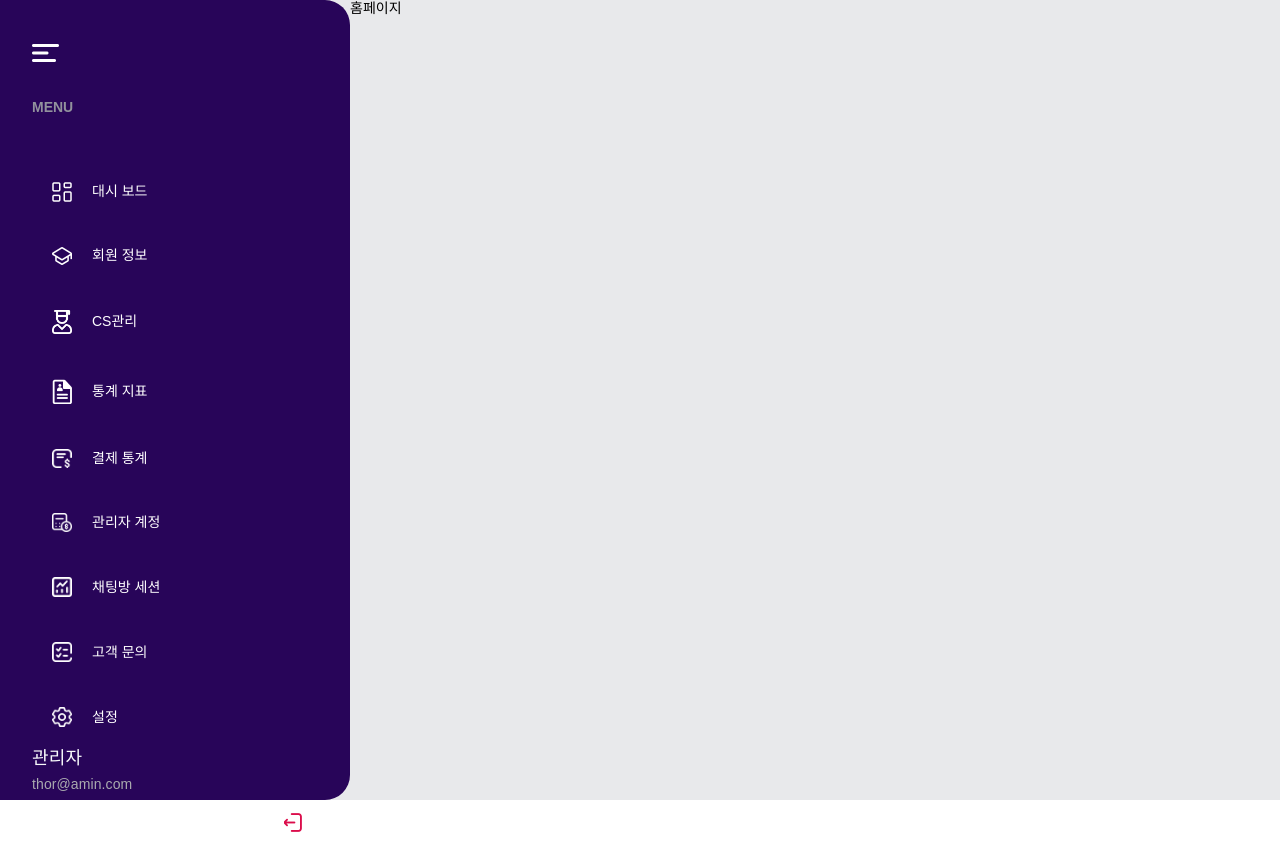
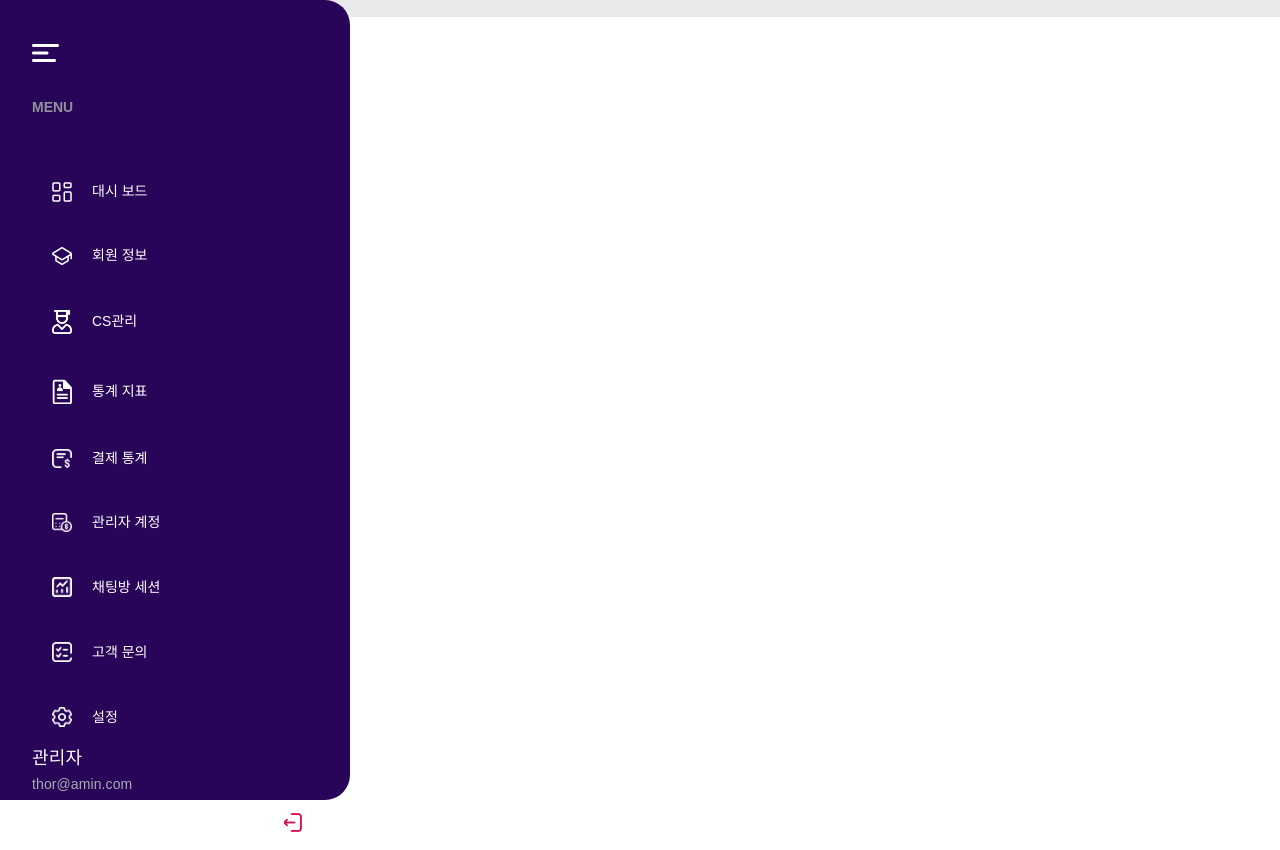
Before and after one commit to seonghojung/polyglp, a React (Create React App) app in the folder src/frontend/: page / in a window 1280 px wide. After the commit the page ends 800 px from the top, so only its background shows below. Built offline with nearby package versions, Linux system fonts and the light colour scheme; no server answers; a web font is replaced by a local one.

Commit message:
sidebar fixed

```diff
--- a/src/frontend/src/Sidebar.tsx
+++ b/src/frontend/src/Sidebar.tsx
@@ -8,7 +8,9 @@ import { BASE_URL } from "./Types";
 const SidebarWrap = styled.div`
   width: 290px;
   flex: 1 0 auto;
-  position: relative;
+  position: fixed;
+  left: 0;
+  z-index: 100;
   height: calc(100vh - 79px);
   padding: 44px 28px 35px 32px;
   border-top-right-radius: 25px;
```
